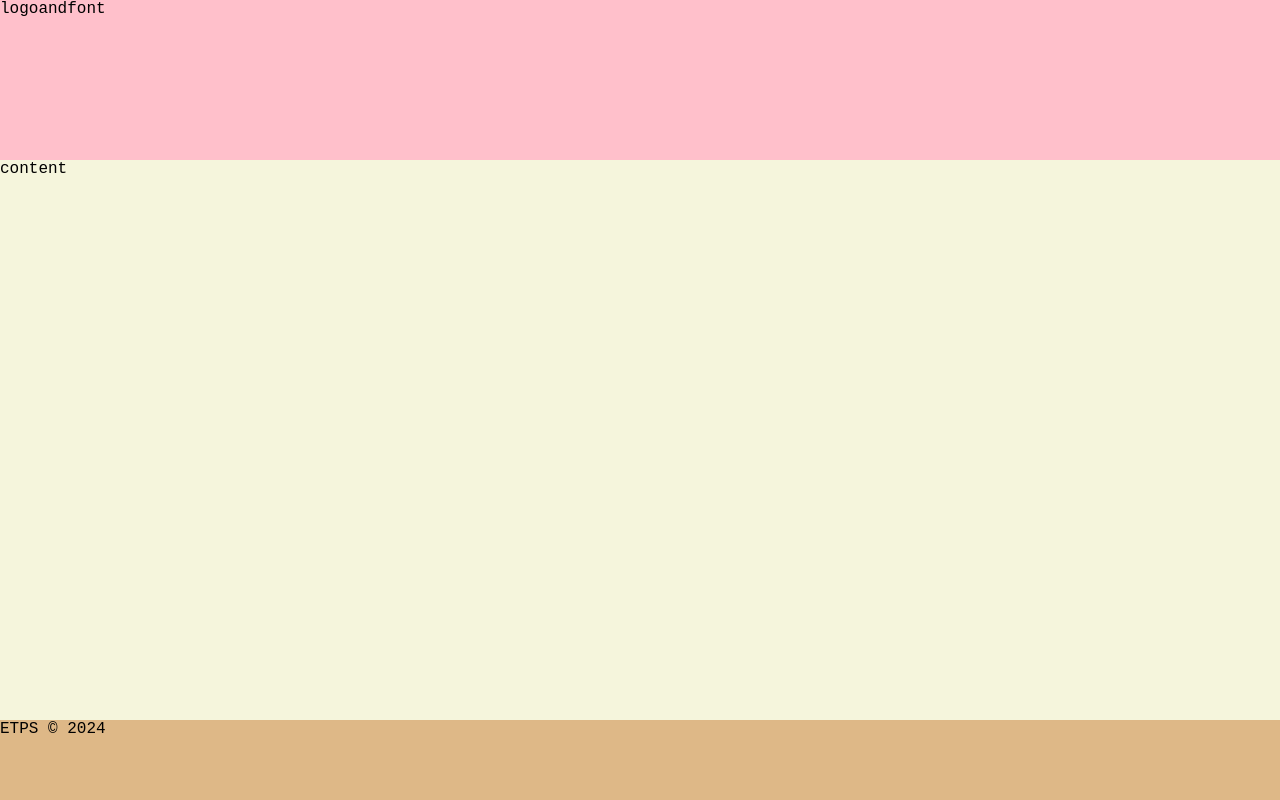
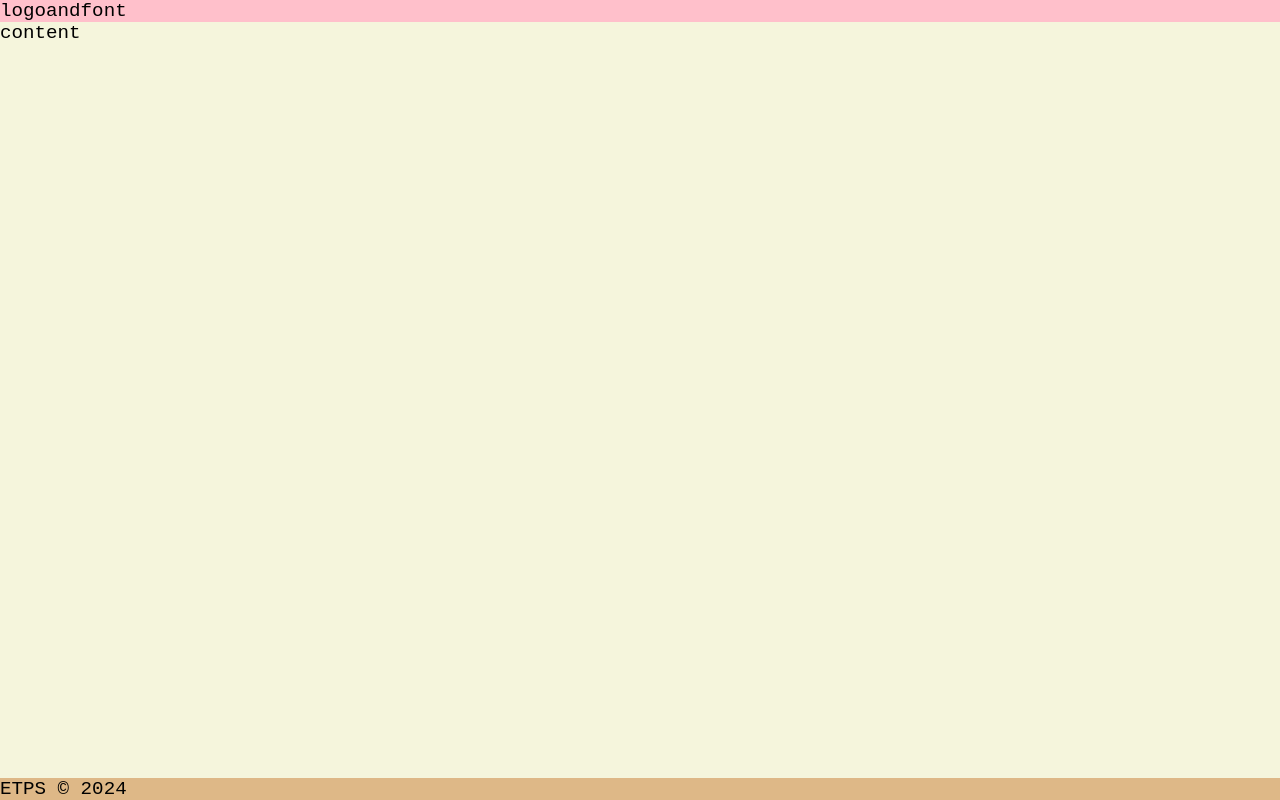
Before and after one commit to tshiamonx/git, a plain HTML site: page index.html in a window 1280 px wide. Drawn offline with Linux system fonts and the light colour scheme.

Commit message:
we used flex for layout

```diff
--- a/main.css
+++ b/main.css
@@ -1,10 +1,8 @@
 main {
-  margin: 0;
   background-color: aqua;
   font-family: "Courier New", Courier, monospace;
-  font-size: 1rem;
-  display: grid;
-  grid-template-rows: 20% 70% 10%;
+  display: flex;
+  flex-direction: column;
   height: 100vh;
 }
 body {
@@ -19,6 +17,7 @@ main header {
 }
 main section {
   background-color: beige;
+  flex-grow: 1;
 }
 main footer {
   background-color: burlywood;
```
